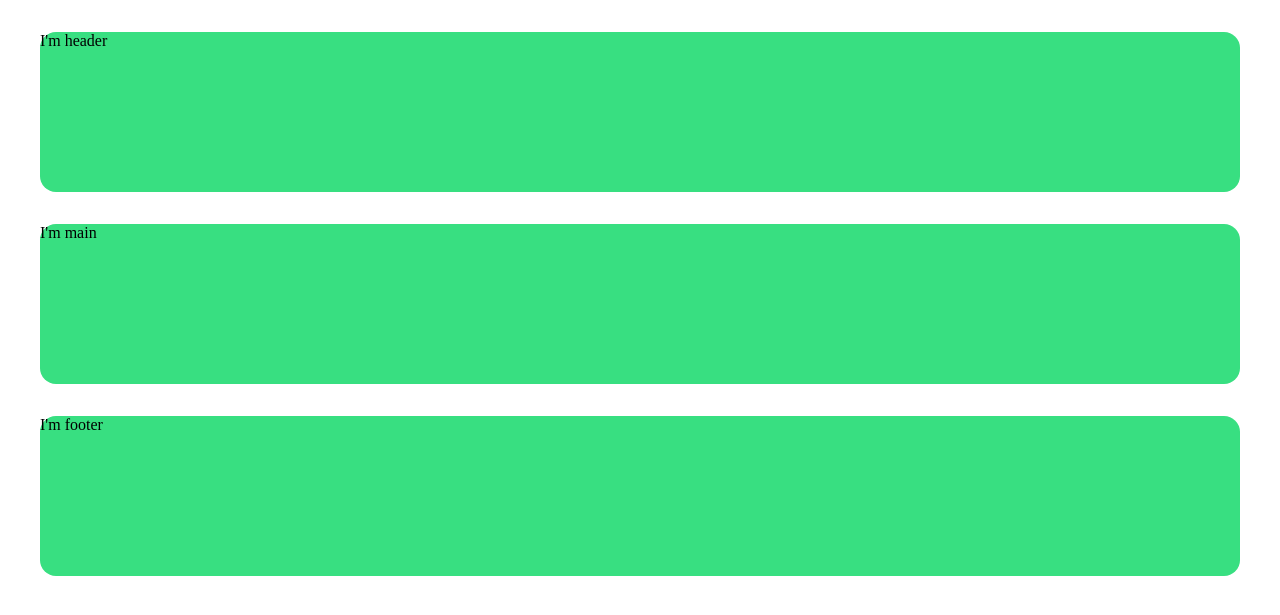
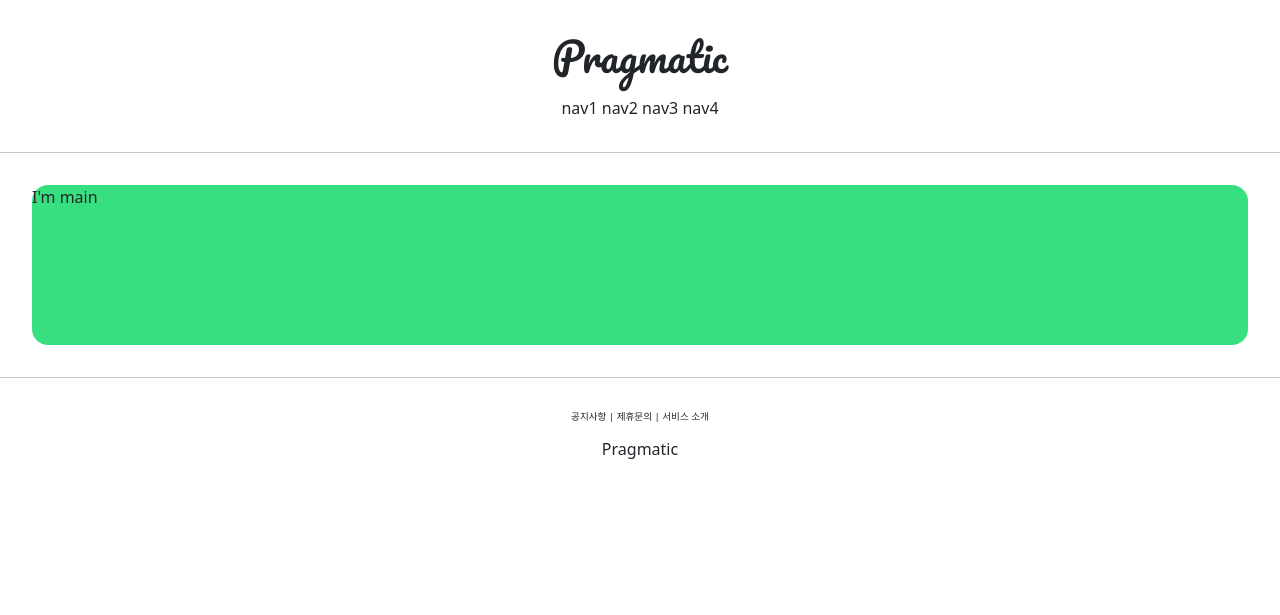
Before and after one commit to letsgo247/pragmatic, a Django app: page /account/hello_world/ in a window 1280 px wide. Shown: the top 615 px of the page. Run offline with Django 3.2, Linux system fonts and the light colour scheme.

Commit message:
lecture 10

```diff
--- a/templates/footer.html
+++ b/templates/footer.html
@@ -1,3 +1,11 @@
-<footer style = "height: 10rem; background-color: #38df81; border-radius: 1rem; margin: 2rem;">
-    I'm footer
+<hr>
+<footer style = "text-align: center; margin-top: 2rem;">
+    <div style="font-size: 0.6rem;">
+        <span>공지사항</span> |
+        <span>제휴문의</span> |
+        <span>서비스 소개</span>
+    </div>
+    <div style="margin-top: 1rem;">
+        <h6>Pragmatic</h6>
+    </div>
 </footer>
--- a/templates/head.html
+++ b/templates/head.html
@@ -4,4 +4,12 @@
           content="width=device-width, user-scalable=no, initial-scale=1.0, maximum-scale=1.0, minimum-scale=1.0">
     <meta http-equiv="X-UA-Compatible" content="ie=edge">
     <title>Document</title>
+
+    <!--  BOOTSTRAP  -->
+    <link href="https://cdn.jsdelivr.net/npm/bootstrap@5.0.1/dist/css/bootstrap.min.css" rel="stylesheet" integrity="sha384-+0n0xVW2eSR5OomGNYDnhzAbDsOXxcvSN1TPprVMTNDbiYZCxYbOOl7+AMvyTG2x" crossorigin="anonymous">
+
+    <!--  GOOGLE FONT-->
+    <link rel="preconnect" href="https://fonts.gstatic.com">
+    <link href="https://fonts.googleapis.com/css2?family=Pacifico&display=swap" rel="stylesheet">
+
 </head>
--- a/templates/header.html
+++ b/templates/header.html
@@ -1,3 +1,13 @@
-<header style = "height: 10rem; background-color: #38df81; border-radius: 1rem; margin: 2rem;">
-    I'm header
+<header style = "text-align: center; margin: 2rem 0rem;">
+    <div>
+        <h1 style="font-family: 'Pacifico', cursive; margin-bottom: 1rem;">Pragmatic</h1>
+    </div>
+
+    <div>
+        <span>nav1</span>
+        <span>nav2</span>
+        <span>nav3</span>
+        <span>nav4</span>
+    </div>
 </header>
+<hr>
```
